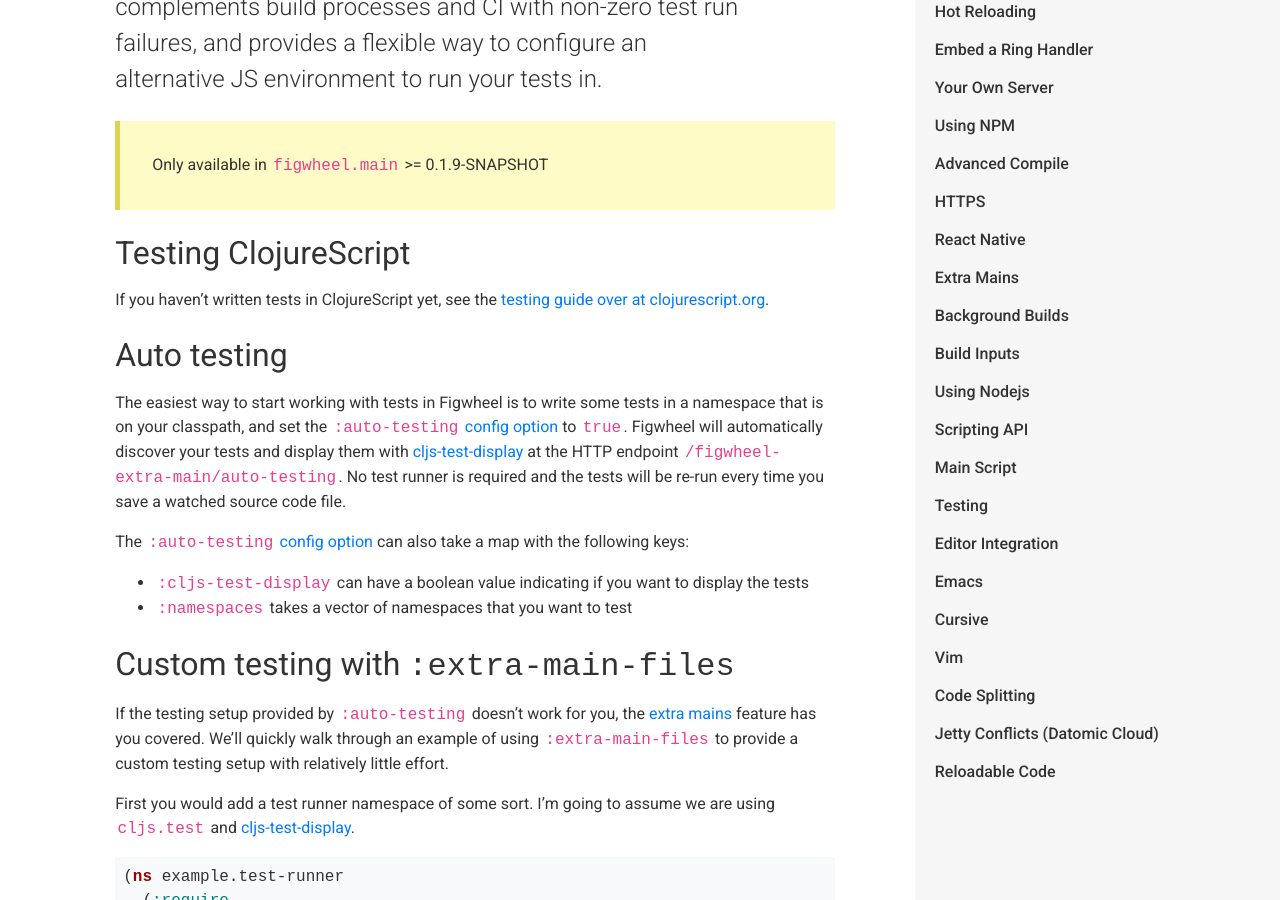
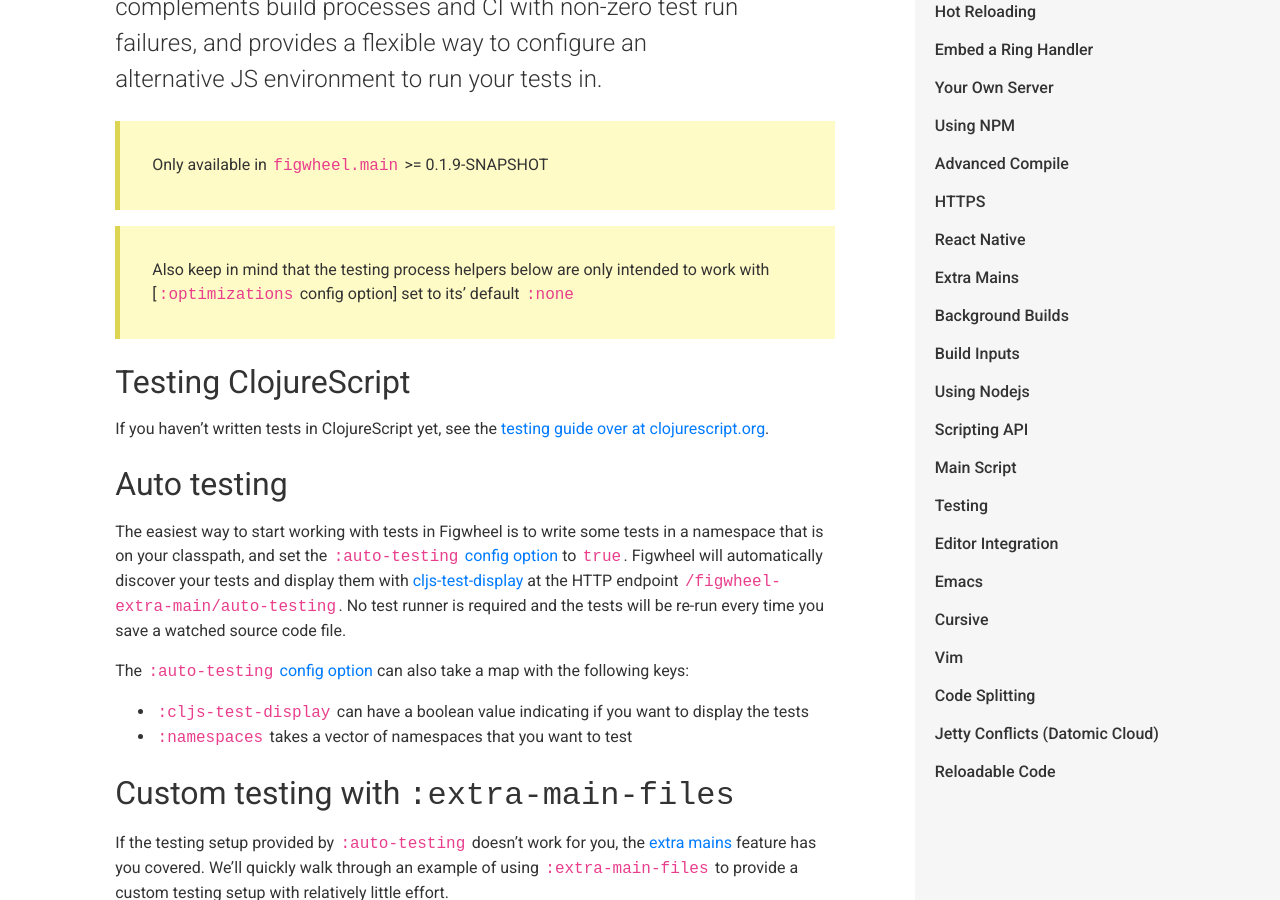
Before and after one commit to bhauman/figwheel-main, a Jekyll site: the page built from docs/docs/testing.md, in a window 1280 px wide and 900 px high, scrolled down 387 px. Built offline with Jekyll 4.4.1, drawn with Linux system fonts in a browser that asks for light colours.

Commit message:
add clarifying note

```diff
--- a/docs/docs/testing.md
+++ b/docs/docs/testing.md
@@ -18,10 +18,15 @@
 
 > Only available in `figwheel.main` >= 0.1.9-SNAPSHOT
 
+> Also keep in mind that the testing process helpers below are only intended
+> to work with [`:optimizations` config option] set to its' default `:none`
+
 ## Testing ClojureScript
 
 If you haven't written tests in ClojureScript yet, see the
 [testing guide over at clojurescript.org][cljs-testing].
+
+
 
 ## Auto testing
 
```
